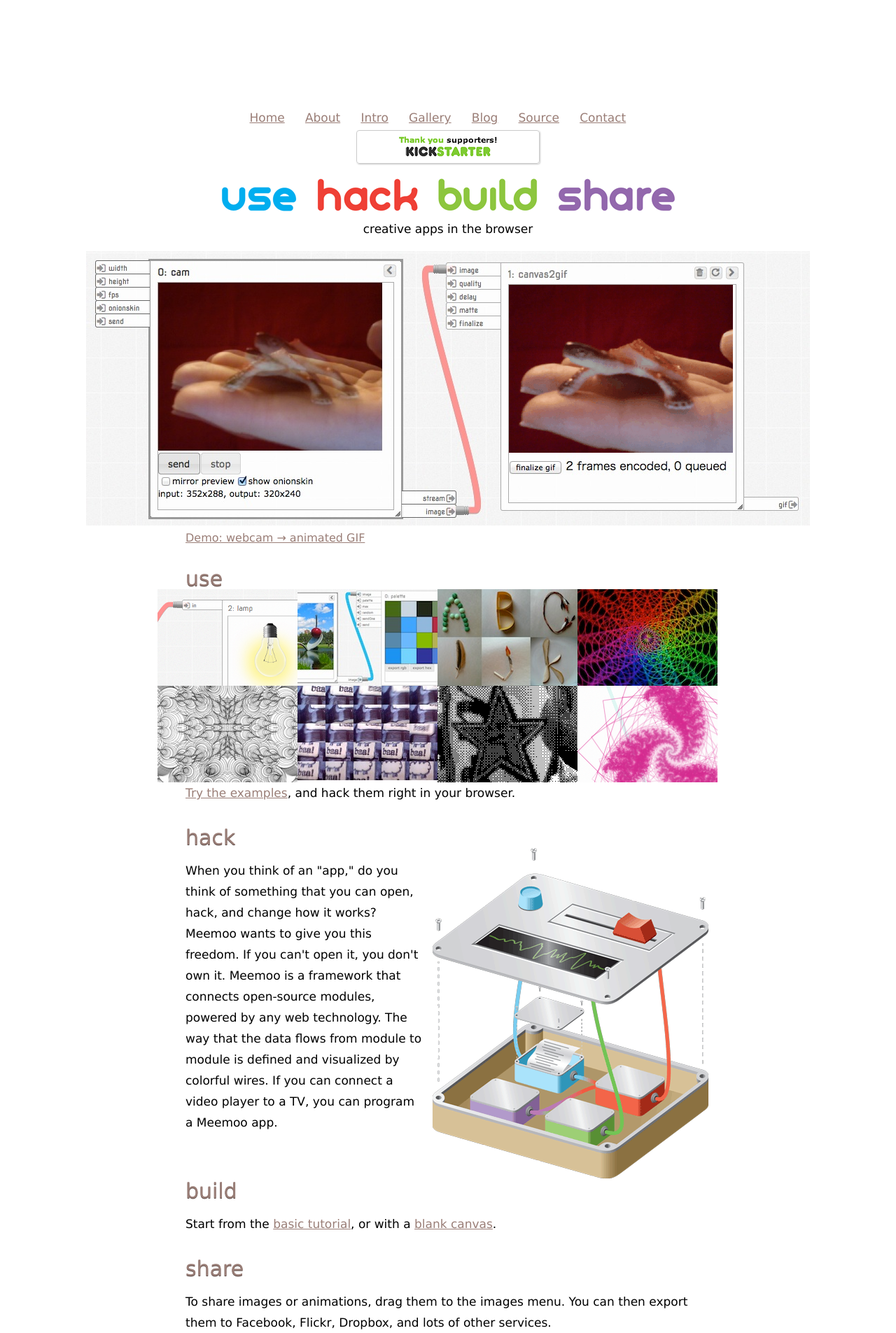
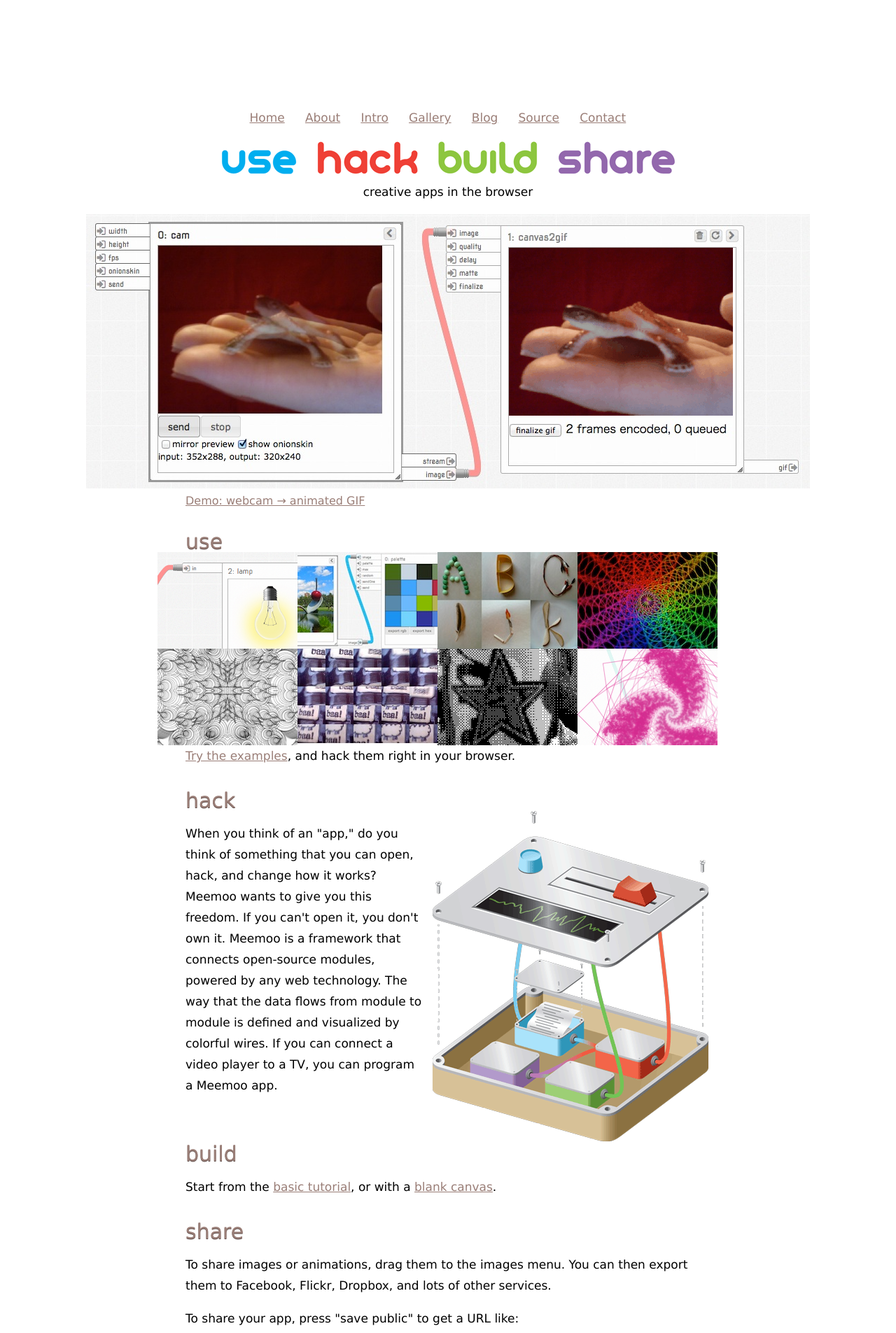
Before and after one commit to meemoo/meemoo.github.io, a Jekyll site: the page built from index.html, in a window 1280 px wide. Shown: the top 1905 px of the page at 70% size. Built offline with Jekyll 4.4.1, drawn with Linux system fonts in a browser that asks for light colours; Markdown is read by kramdown in place of the engine named in the settings.

Commit message:
remove ks

```diff
--- a/_layouts/default.html
+++ b/_layouts/default.html
@@ -45,9 +45,6 @@
         </li>
       </ul>
     </nav>
-    <div id="kickStarter" style="padding:10px;">
-      <a class="button kickstarter-button" href="http://www.kickstarter.com/projects/noflo/noflo-development-environment" title="Thank you to all the 1205 NoFlo bakers whose are helping to push Meemoo to the next level!"><img alt="Thank you supporters on Kickstarter" src="/images/thank-you-kickstarter.png" width="150" height="33"></a>
-    </div>
   </header>
 
   <div class="page clear">
```
